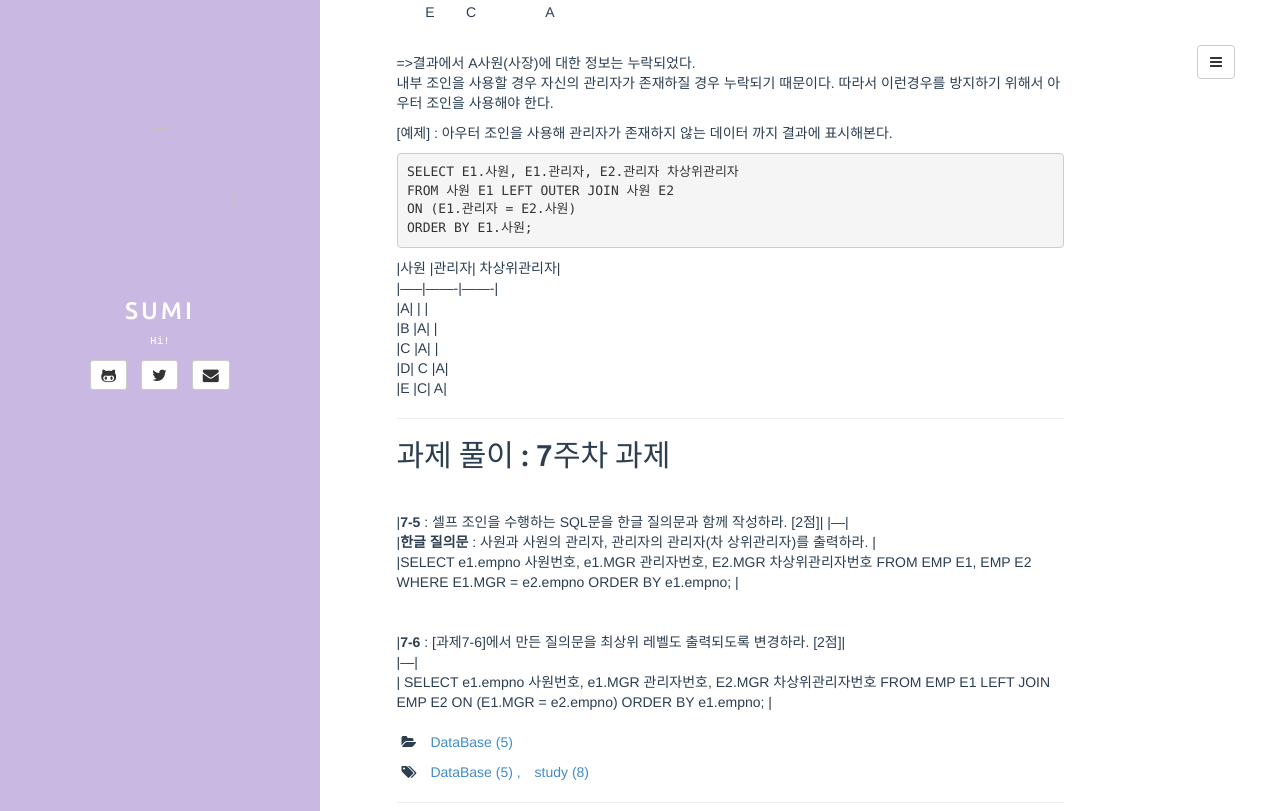
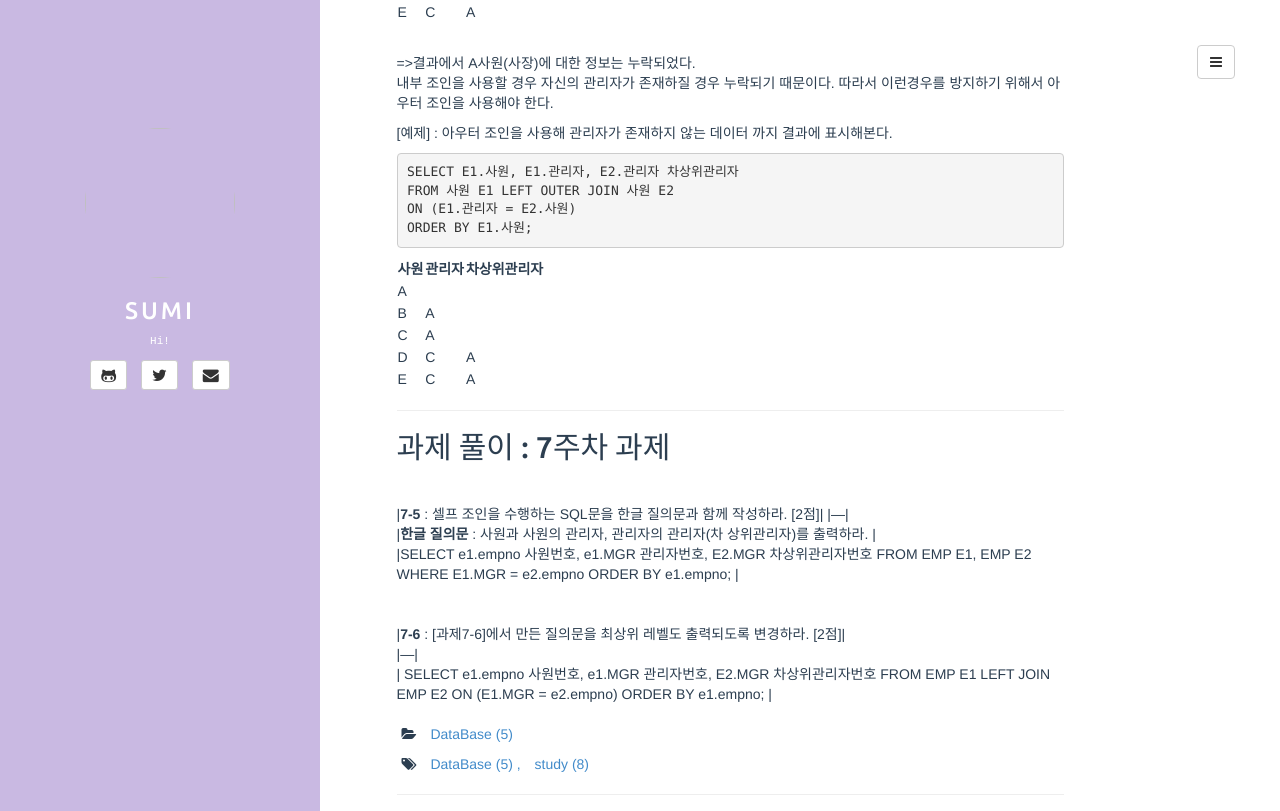
Before and after one commit to sumi-0011/sumi-0011.github.io, a Jekyll site: the page built from _posts/2021-04-17-DB3.MD, in a window 1280 px wide and 900 px high, scrolled down 452 px, cut to the strip 0-811 px from the top of the window. Built offline with Jekyll 4.4.1, drawn with Linux system fonts in a browser that asks for light colours.

Commit message:
Update 2021-04-17-DB3.MD

````diff
--- a/_posts/2021-04-17-DB3.MD
+++ b/_posts/2021-04-17-DB3.MD
@@ -21,8 +21,8 @@ ORDER BY E1.사원;
 ```
 
 
-사원| 관리자| 차상위관리자
- --- | --- | ---
+|사원| 관리자| 차상위관리자  |
+|--- | --- | --- |
 |B |A| |
 |C |A| |
 |D| C| A|
@@ -51,6 +51,7 @@ ORDER BY E1.사원;
 |C |A| |
 |D| C |A|
 |E |C| A|
+
 - - -
 
 과제 풀이 : 7주차 과제
````
